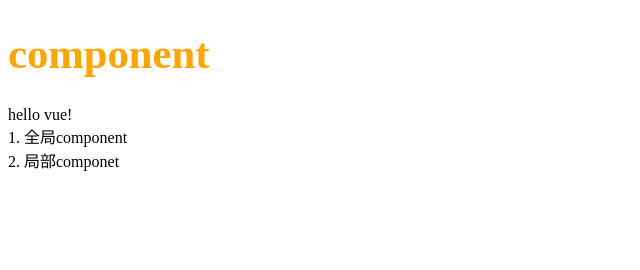
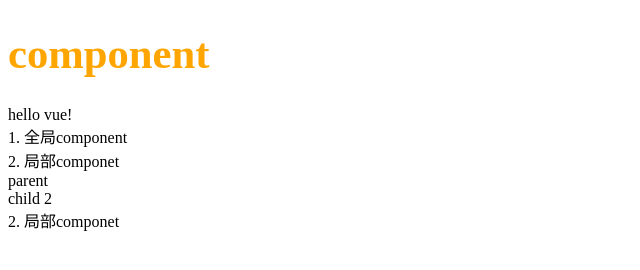
Before and after one commit to ArcherDing/vue-study, a plain HTML site: page example/vue.component.html in a window 1280 px wide. Shown: the whole page, without its empty margins (0-640 px from the left). Drawn offline with Linux system fonts and the light colour scheme.

Commit message:
component

```diff
--- a/example/vue.component.html
+++ b/example/vue.component.html
@@ -14,6 +14,8 @@
     <div>{{message}}</div>
     <hello></hello>
     <world></world>
+    <parent></parent>
+    <component :is="who"></component>
   </div>
   <script>
     Vue.component('hello', {
@@ -24,6 +26,7 @@
     var app = new Vue({
       el: '#app',
       data: {
+        who: 'world',
         message: 'hello vue!'
       },
       components: {
@@ -31,6 +34,26 @@
           template: `
               <div>2. 局部componet</div>
               `
+        },
+        "parent": {
+          template: `
+            <div>
+            <div>parent</div>
+            <child></child>
+            </div>
+            `,
+          components: {
+            "child": {
+              template: `
+                    <div>child {{ count }}</div>
+                    `,
+              data: function() {
+                return {
+                  count: 2
+                };
+              }
+            }
+          }
         }
       }
     });
```
